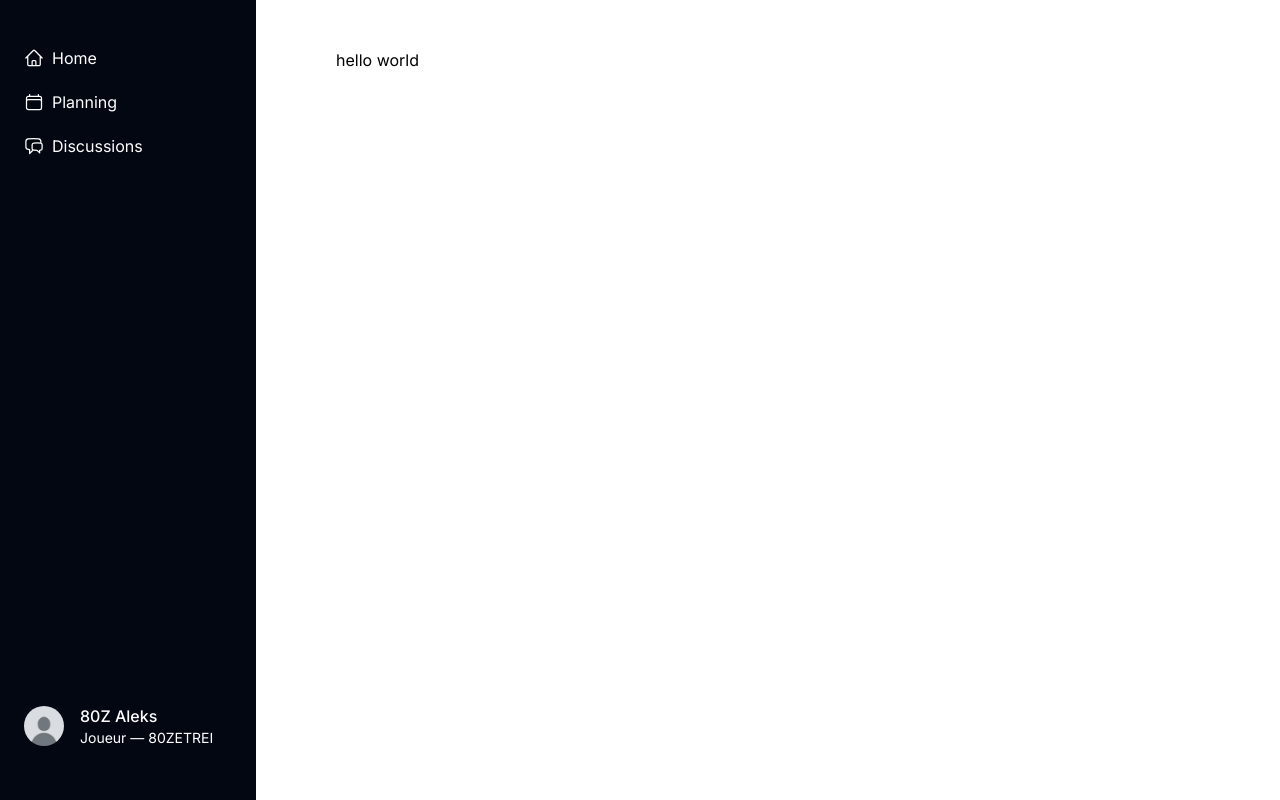
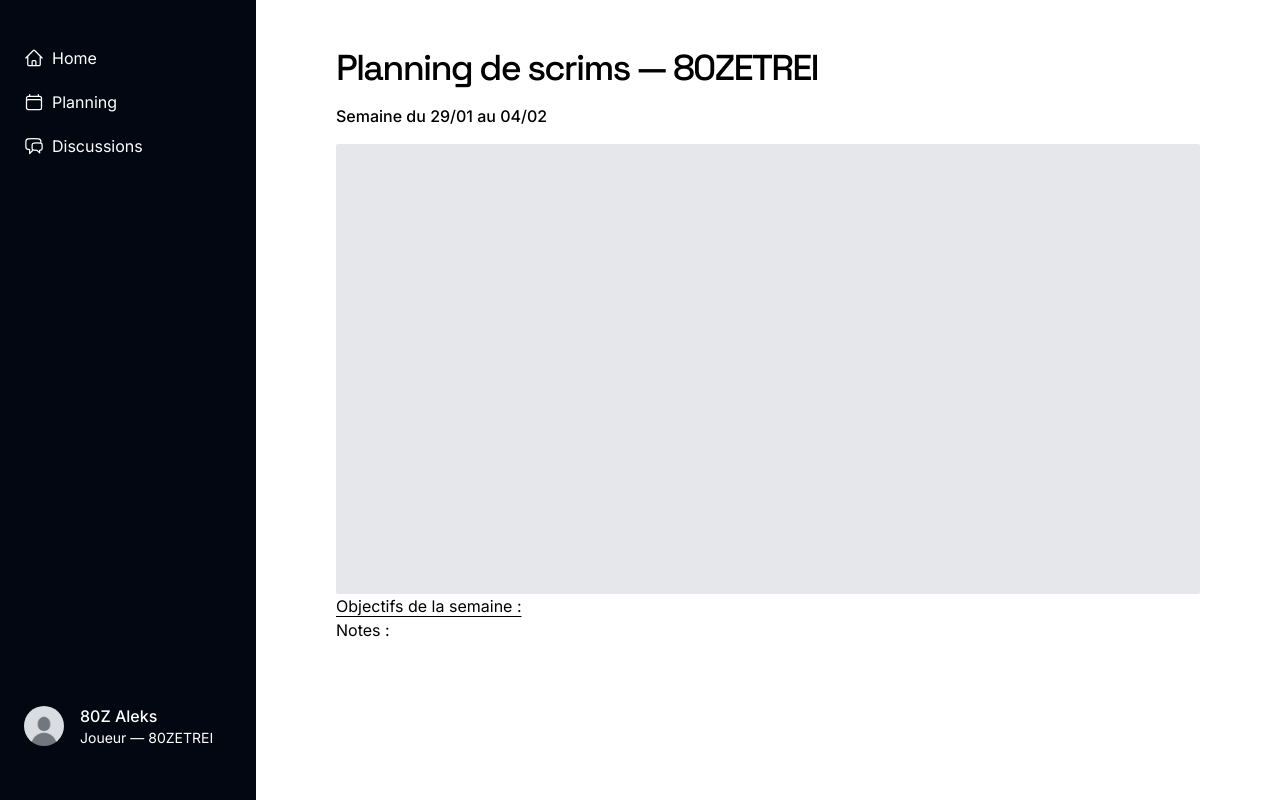
Before and after one commit to KpryKorn/lol-scrim-manager, a Next.js app: page / in a window 1280 px wide. Built offline with nearby package versions, Linux system fonts and the light colour scheme.

Commit message:
Add HomePlanning component and update page layout

```diff
--- a/app/page.tsx
+++ b/app/page.tsx
@@ -1,7 +1,34 @@
+import { HomePlanning } from "@/components/plannings";
+import { getWeek } from "@/lib/utils";
+
 export default function Home() {
+  let isConnected = true;
+
+  if (!isConnected) {
+    return (
+      <>
+        <div className="container">not connected</div>
+      </>
+    );
+  }
+
   return (
     <>
-      <div className="container">hello world</div>
+      <div className="container">
+        <h1 className="mb-4 text-4xl font-grotesk font-medium tracking-tighter">
+          Planning de scrims — 80ZETREI
+        </h1>
+        <p className="font-medium mb-4">{getWeek()}</p>
+        <HomePlanning />
+        <div>
+          <h2 className="underline underline-offset-4">
+            Objectifs de la semaine :
+          </h2>
+        </div>
+        <div>
+          <h3>Notes :</h3>
+        </div>
+      </div>
     </>
   );
 }
--- /dev/null
+++ b/components/plannings.tsx
@@ -0,0 +1,3 @@
+export function HomePlanning() {
+  return <div className="h-[450px] rounded-sm bg-gray-200 w-full"></div>;
+}
```
